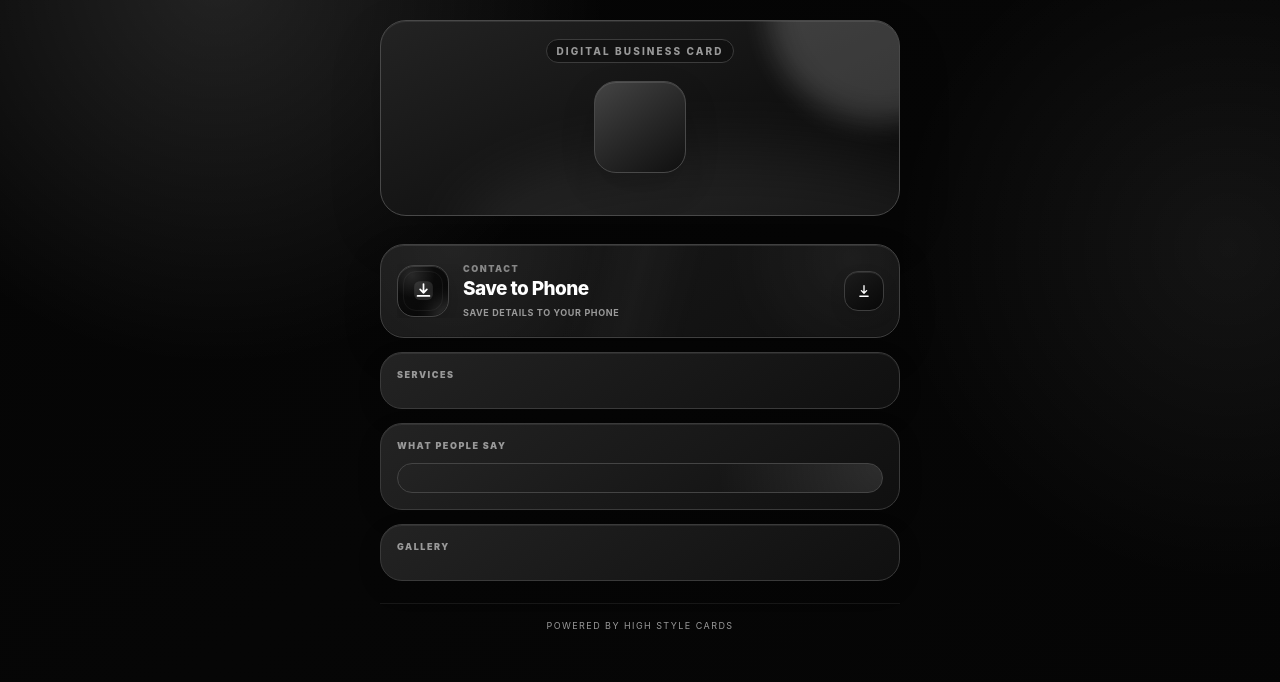
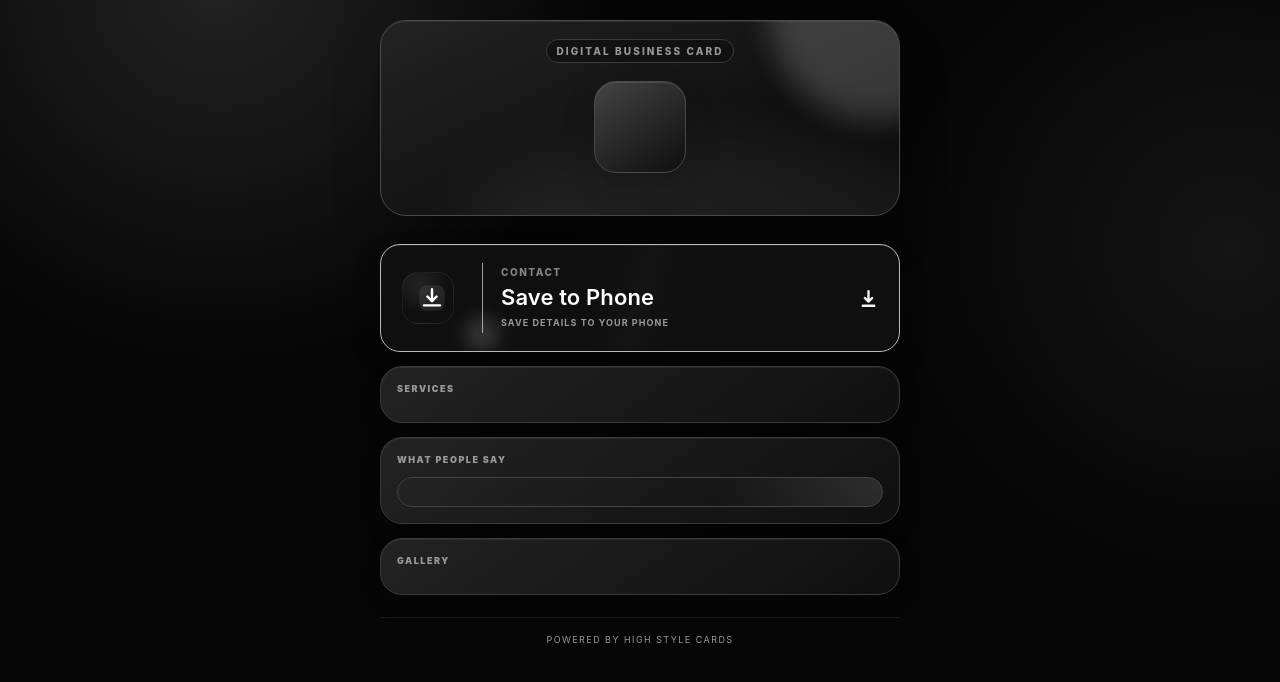
Before and after one commit to crossmatthew40-coder/crossmatthew40-coder.github.io, a plain HTML site: page cards/index.html in a window 1280 px wide. Drawn offline with Linux system fonts and the light colour scheme; a web font is replaced by a local one.

Commit message:
Match premium action buttons to reference and fix text fit

```diff
--- a/cards/clean-buttons-v5.css
+++ b/cards/clean-buttons-v5.css
@@ -1,70 +1,114 @@
-/* High Style Cards — premium action buttons, equal visual weight */
+/* High Style Cards — reference-style premium action buttons with safe text fitting */
 .action,.action.primary{
   position:relative!important;
-  isolation:isolate!important;
   height:auto!important;
-  min-height:94px!important;
+  min-height:108px!important;
   width:100%!important;
   display:flex!important;
   align-items:center!important;
   gap:14px!important;
-  padding:15px 15px 15px 16px!important;
-  border:1px solid color-mix(in srgb,var(--text) 12%,var(--border))!important;
-  border-radius:24px!important;
-  background:
-    radial-gradient(circle at 14% 0%,color-mix(in srgb,var(--text) 5%,transparent),transparent 34%),
-    linear-gradient(145deg,color-mix(in srgb,var(--surface) 96%,var(--text) 4%),color-mix(in srgb,var(--surface) 97%,var(--bg) 3%))!important;
+  padding:11px 16px 11px 14px!important;
+  border:1.2px solid color-mix(in srgb,var(--text) 68%,var(--border))!important;
+  border-radius:20px!important;
+  background:linear-gradient(145deg,color-mix(in srgb,var(--surface) 91%,var(--bg) 9%),color-mix(in srgb,var(--surface) 98%,var(--bg) 2%))!important;
   color:var(--text)!important;
-  box-shadow:
-    0 16px 38px rgba(0,0,0,.16),
-    0 3px 9px rgba(0,0,0,.10),
-    inset 0 1px 0 color-mix(in srgb,var(--text) 10%,transparent),
-    inset 0 -1px 0 rgba(0,0,0,.16)!important;
+  box-shadow:0 13px 30px rgba(0,0,0,.16),inset 0 1px 0 color-mix(in srgb,var(--text) 8%,transparent)!important;
   overflow:hidden!important;
-  transition:transform .22s cubic-bezier(.2,.75,.25,1),border-color .22s ease,box-shadow .22s ease,filter .22s ease!important;
+  transition:transform .2s ease,border-color .2s ease,background .2s ease!important;
 }
 .action::before{
-  content:""!important;position:absolute!important;z-index:-1!important;inset:0!important;border-radius:inherit!important;pointer-events:none!important;
-  background:linear-gradient(105deg,transparent 0 36%,color-mix(in srgb,var(--text) 4%,transparent) 49%,transparent 62%),radial-gradient(circle at 91% 15%,color-mix(in srgb,var(--accent) 7%,transparent),transparent 28%)!important;
+  content:""!important;
+  position:absolute!important;
+  inset:0!important;
+  pointer-events:none!important;
+  background:linear-gradient(105deg,transparent 0 42%,color-mix(in srgb,var(--text) 2.5%,transparent) 50%,transparent 58%)!important;
 }
-.action:hover{transform:translateY(-2px)!important;border-color:color-mix(in srgb,var(--text) 22%,var(--border))!important;filter:brightness(1.025)!important;box-shadow:0 21px 46px rgba(0,0,0,.20),0 4px 11px rgba(0,0,0,.11),inset 0 1px 0 color-mix(in srgb,var(--text) 12%,transparent)!important}
-.action:active{transform:scale(.992)!important}
-.action-main{display:flex!important;align-items:center!important;gap:14px!important;min-width:0!important;flex:1 1 auto!important;overflow:hidden!important}
+.action:hover{transform:translateY(-2px)!important;border-color:color-mix(in srgb,var(--text) 88%,var(--border))!important;background:linear-gradient(145deg,color-mix(in srgb,var(--surface) 87%,var(--text) 5%),color-mix(in srgb,var(--surface) 96%,var(--bg) 4%))!important}
+.action:active{transform:scale(.994)!important}
+
+.action-main{
+  display:grid!important;
+  grid-template-columns:88px minmax(0,1fr)!important;
+  align-items:center!important;
+  gap:18px!important;
+  min-width:0!important;
+  flex:1 1 auto!important;
+  overflow:visible!important;
+}
 .action-icon-wrap{
   position:relative!important;
-  width:52px!important;height:52px!important;min-width:52px!important;flex:0 0 52px!important;
+  width:88px!important;
+  height:70px!important;
+  min-width:88px!important;
+  display:grid!important;
+  place-items:center!important;
+  padding:0 16px 0 2px!important;
+  margin:0!important;
+  border:0!important;
+  border-right:1px solid color-mix(in srgb,var(--text) 55%,var(--border))!important;
+  border-radius:0!important;
+  background:transparent!important;
+  box-shadow:none!important;
+  color:var(--text)!important;
+  overflow:visible!important;
+}
+.action-icon-wrap::before{
+  content:""!important;
+  position:absolute!important;
+  left:7px!important;
+  top:50%!important;
+  width:50px!important;
+  height:50px!important;
+  transform:translateY(-50%)!important;
+  border-radius:16px!important;
+  background:radial-gradient(circle at 32% 22%,color-mix(in srgb,var(--text) 9%,transparent),transparent 60%)!important;
+  border:1px solid color-mix(in srgb,var(--text) 7%,transparent)!important;
+  pointer-events:none!important;
+}
+.action-icon{position:relative!important;z-index:1!important;width:34px!important;height:34px!important;display:block!important;overflow:visible!important}
+.action-icon .icon-soft{fill:currentColor!important;opacity:.08!important;stroke:none!important}.action-icon .icon-fill{fill:currentColor!important;stroke:none!important}.action-icon .icon-stroke{fill:none!important;stroke:currentColor!important;stroke-width:1.7!important;stroke-linecap:round!important;stroke-linejoin:round!important}
+
+.action-copy{
+  min-width:0!important;
+  width:100%!important;
+  max-width:100%!important;
+  flex:1 1 auto!important;
+  overflow:visible!important;
+  text-align:left!important;
+  padding-right:2px!important;
+}
+.action-label{display:block!important;margin:0 0 7px!important;font-size:10px!important;line-height:1.08!important;letter-spacing:.15em!important;font-weight:760!important;color:var(--muted)!important;white-space:normal!important;overflow-wrap:anywhere!important;text-transform:uppercase!important}
+.action-value{display:block!important;width:100%!important;min-width:0!important;max-width:100%!important;margin:0!important;font-size:clamp(17px,3.9vw,22px)!important;line-height:1.12!important;font-weight:560!important;letter-spacing:.005em!important;white-space:normal!important;overflow-wrap:anywhere!important;word-break:normal!important;hyphens:none!important}
+.action-note{display:block!important;color:var(--muted)!important;font-size:9px!important;line-height:1.2!important;letter-spacing:.12em!important;text-transform:uppercase!important;font-weight:650!important;margin-top:8px!important;white-space:normal!important;overflow-wrap:anywhere!important}
+
+.action .arrow,#saveContact .arrow{
+  width:30px!important;height:48px!important;min-width:30px!important;flex:0 0 30px!important;
   display:grid!important;place-items:center!important;padding:0!important;margin:0!important;
-  border:1px solid color-mix(in srgb,var(--text) 14%,var(--border))!important;
-  border-radius:17px!important;
-  overflow:hidden!important;
-  background:radial-gradient(circle at 28% 18%,color-mix(in srgb,var(--text) 12%,transparent),transparent 42%),linear-gradient(145deg,color-mix(in srgb,var(--surface) 66%,var(--bg) 34%),color-mix(in srgb,var(--bg) 72%,var(--surface) 28%))!important;
-  box-shadow:0 9px 22px rgba(0,0,0,.18),inset 0 1px 0 color-mix(in srgb,var(--text) 13%,transparent),inset 0 -1px 0 rgba(0,0,0,.22)!important;
-  color:var(--text)!important;
+  border:0!important;border-radius:0!important;background:transparent!important;box-shadow:none!important;
+  opacity:.96!important;
 }
-.action-icon-wrap::before{content:""!important;position:absolute!important;inset:5px!important;border-radius:13px!important;border:1px solid color-mix(in srgb,var(--text) 5%,transparent)!important;pointer-events:none!important}
-.action-icon{width:25px!important;height:25px!important;display:block!important;overflow:visible!important}
-.action-icon .icon-soft{fill:currentColor!important;opacity:.11!important;stroke:none!important}.action-icon .icon-fill{fill:currentColor!important;stroke:none!important}.action-icon .icon-stroke{fill:none!important;stroke:currentColor!important;stroke-width:1.65!important;stroke-linecap:round!important;stroke-linejoin:round!important}
-.action-copy{min-width:0!important;max-width:100%!important;flex:1 1 auto!important;overflow:hidden!important;text-align:left!important}
-.action-label{display:block!important;margin:0 0 5px!important;font-size:9px!important;line-height:1.15!important;letter-spacing:.17em!important;font-weight:900!important;color:var(--muted)!important;white-space:normal!important;overflow-wrap:anywhere!important;text-transform:uppercase!important}
-.action-value{display:block!important;width:100%!important;min-width:0!important;max-width:100%!important;margin:0!important;font-size:19px!important;line-height:1.08!important;font-weight:820!important;letter-spacing:-.03em!important;white-space:normal!important;overflow-wrap:anywhere!important;word-break:break-word!important;hyphens:auto!important}
-.action-note{display:block!important;color:var(--muted)!important;font-size:9px!important;line-height:1.3!important;letter-spacing:.07em!important;text-transform:uppercase!important;font-weight:720!important;margin-top:7px!important}
-.action .arrow,#saveContact .arrow{
-  width:40px!important;height:40px!important;min-width:40px!important;flex:0 0 40px!important;
-  display:grid!important;place-items:center!important;padding:0!important;margin:0!important;
-  border:1px solid color-mix(in srgb,var(--text) 11%,var(--border))!important;border-radius:14px!important;
-  background:linear-gradient(145deg,color-mix(in srgb,var(--surface) 75%,var(--text) 4%),color-mix(in srgb,var(--bg) 72%,var(--surface) 28%))!important;
-  box-shadow:inset 0 1px 0 color-mix(in srgb,var(--text) 9%,transparent),0 6px 16px rgba(0,0,0,.10)!important;
-  font-size:0!important;opacity:1!important;
+.action .arrow svg,#saveContact .arrow svg{width:25px!important;height:25px!important;display:block!important;stroke:currentColor!important;stroke-width:2.25!important;fill:none!important;stroke-linecap:round!important;stroke-linejoin:round!important}
+
+.action.fit-medium .action-value{font-size:18px!important}.action.fit-long .action-value{font-size:16px!important;line-height:1.15!important}.action.fit-xlong .action-value{font-size:14px!important;line-height:1.18!important}
+#saveContact.action{margin-top:12px!important}
+
+@media(max-width:460px){
+  .action,.action.primary{min-height:98px!important;padding:10px 12px 10px 10px!important;gap:8px!important;border-radius:18px!important}
+  .action-main{grid-template-columns:66px minmax(0,1fr)!important;gap:12px!important}
+  .action-icon-wrap{width:66px!important;height:62px!important;min-width:66px!important;padding:0 11px 0 0!important}
+  .action-icon-wrap::before{left:3px!important;width:42px!important;height:42px!important;border-radius:13px!important}
+  .action-icon{width:29px!important;height:29px!important}
+  .action-label{font-size:8.5px!important;letter-spacing:.13em!important;margin-bottom:5px!important}
+  .action-value{font-size:15.5px!important;line-height:1.14!important;letter-spacing:0!important}
+  .action-note{font-size:7.5px!important;letter-spacing:.09em!important;margin-top:6px!important}
+  .action.fit-medium .action-value{font-size:14.5px!important}.action.fit-long .action-value{font-size:13px!important}.action.fit-xlong .action-value{font-size:11.5px!important}
+  .action .arrow,#saveContact .arrow{width:24px!important;min-width:24px!important;flex-basis:24px!important}.action .arrow svg,#saveContact .arrow svg{width:21px!important;height:21px!important}
 }
-.action .arrow svg,#saveContact .arrow svg{width:18px!important;height:18px!important;display:block!important;stroke:currentColor!important;stroke-width:1.8!important;fill:none!important;stroke-linecap:round!important;stroke-linejoin:round!important}
-.action.fit-medium .action-value{font-size:17px!important}.action.fit-long .action-value{font-size:15px!important;line-height:1.14!important}.action.fit-xlong .action-value{font-size:13.5px!important;line-height:1.16!important}
-#saveContact.action{margin-top:12px!important}
-@media(max-width:420px){
-  .action,.action.primary{min-height:86px!important;padding:12px 12px 12px 13px!important;gap:9px!important;border-radius:21px!important}
-  .action-main{gap:11px!important}
-  .action-icon-wrap{width:44px!important;height:44px!important;min-width:44px!important;flex-basis:44px!important;border-radius:14px!important}.action-icon-wrap::before{inset:4px!important;border-radius:10px!important}
-  .action-icon{width:22px!important;height:22px!important}.action-value{font-size:15px!important}.action.fit-medium .action-value{font-size:14px!important}.action.fit-long .action-value{font-size:13px!important}.action.fit-xlong .action-value{font-size:12px!important}
-  .action-label{font-size:8px!important;letter-spacing:.14em!important}.action-note{font-size:7.5px!important;letter-spacing:.055em!important;margin-top:5px!important}
-  .action .arrow,#saveContact .arrow{width:34px!important;height:34px!important;min-width:34px!important;flex-basis:34px!important;border-radius:11px!important}.action .arrow svg,#saveContact .arrow svg{width:16px!important;height:16px!important}
+@media(max-width:360px){
+  .action,.action.primary{padding:9px 9px 9px 8px!important}
+  .action-main{grid-template-columns:56px minmax(0,1fr)!important;gap:9px!important}
+  .action-icon-wrap{width:56px!important;min-width:56px!important;height:56px!important;padding-right:8px!important}.action-icon-wrap::before{left:1px!important;width:38px!important;height:38px!important}.action-icon{width:26px!important;height:26px!important}
+  .action-value{font-size:14px!important}.action.fit-medium .action-value{font-size:13px!important}.action.fit-long .action-value{font-size:11.8px!important}.action.fit-xlong .action-value{font-size:10.8px!important}
+  .action-label{font-size:7.5px!important}.action-note{font-size:6.8px!important}
+  .action .arrow,#saveContact .arrow{width:20px!important;min-width:20px!important;flex-basis:20px!important}.action .arrow svg,#saveContact .arrow svg{width:18px!important;height:18px!important}
 }
-@media(max-width:340px){.action,.action.primary{padding:11px 10px!important}.action-main{gap:9px!important}.action-icon-wrap{width:40px!important;height:40px!important;min-width:40px!important;flex-basis:40px!important}.action-value{font-size:13.5px!important}.action.fit-long .action-value{font-size:12px!important}.action.fit-xlong .action-value{font-size:11px!important}.action .arrow,#saveContact .arrow{width:31px!important;height:31px!important;min-width:31px!important;flex-basis:31px!important}}
```
